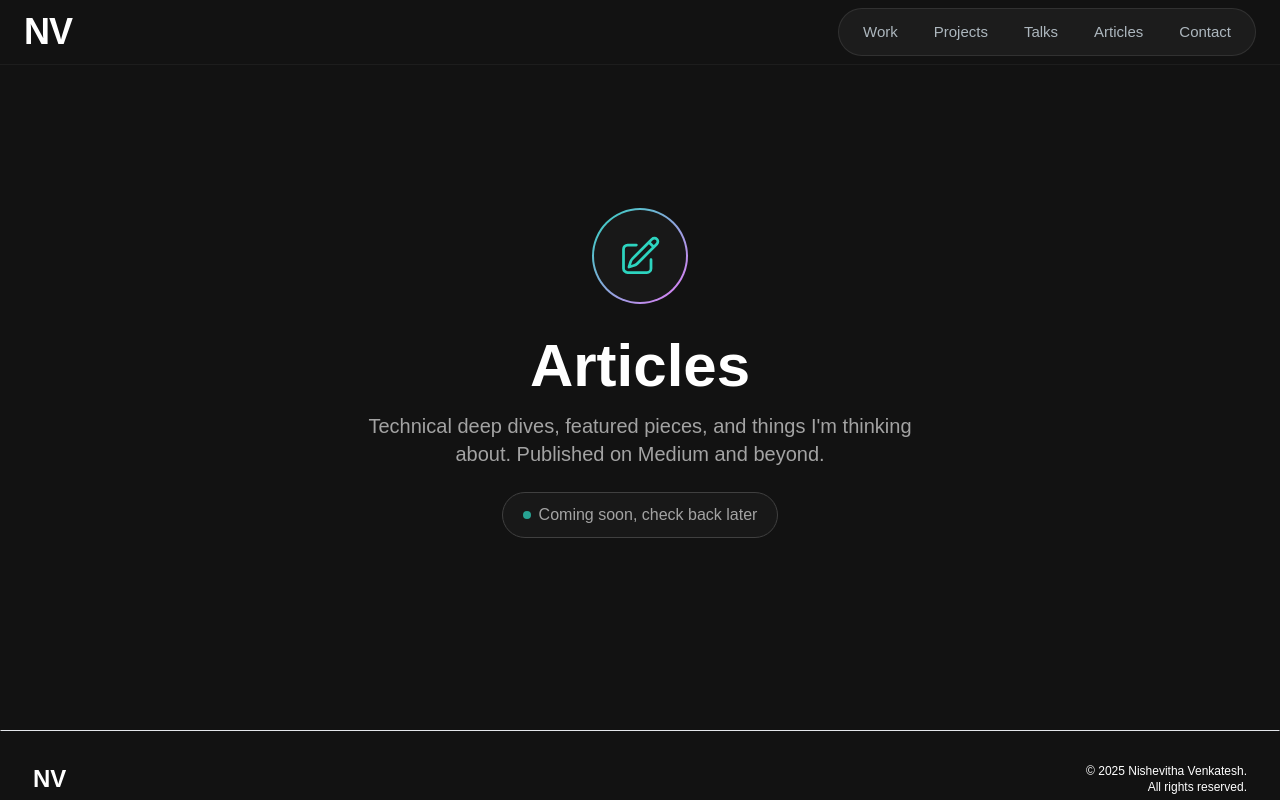
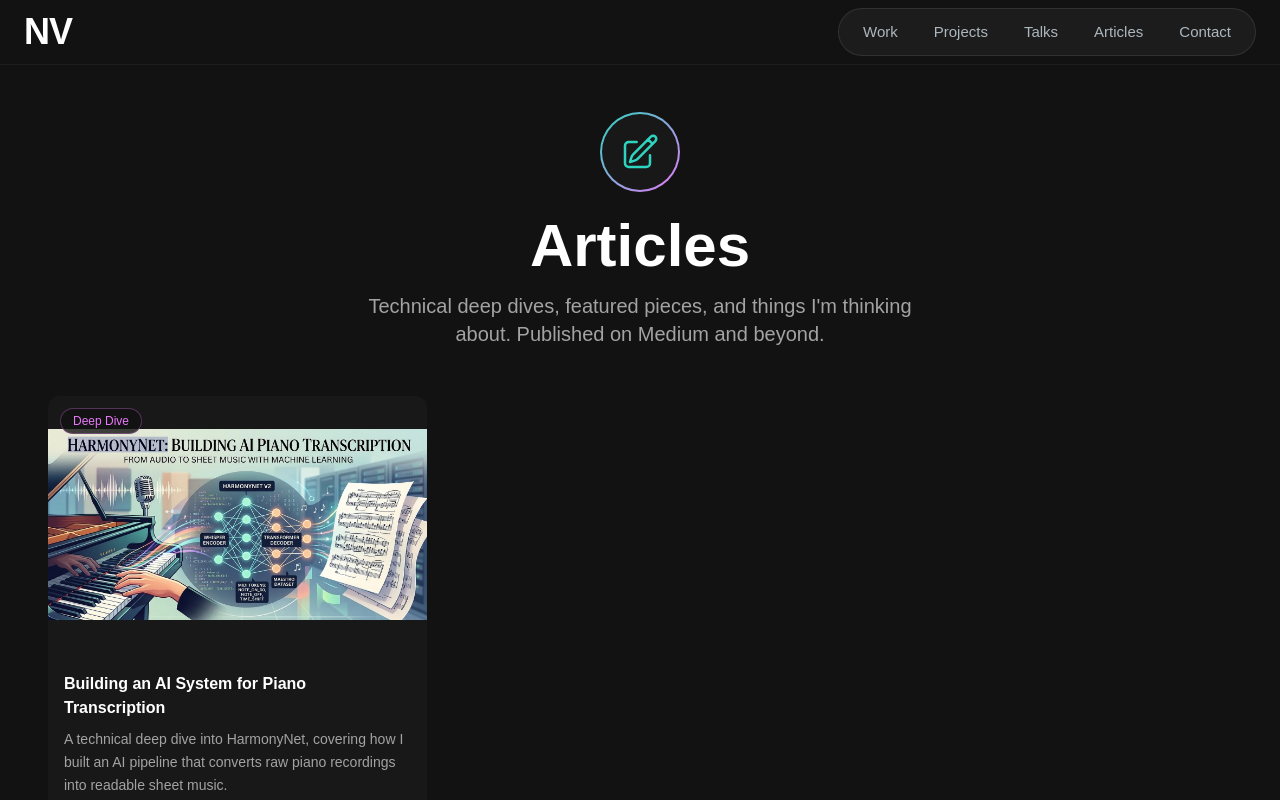
Before and after one commit to NishevithaV/Portfolio-App, a Next.js app: page /articles in a window 1280 px wide. Shown: the top 800 px of the page. Built offline with nearby package versions, Linux system fonts and the light colour scheme.

Commit message:
feat: add articles section with dynamic content and new TalkCard component

```diff
--- a/app/articles/page.js
+++ b/app/articles/page.js
@@ -1,6 +1,8 @@
 "use client"
 import Navbar from "../components/Navbar";
 import Footer from "../components/Footer";
+import TalkCard from "../components/TalkCard";
+import { ARTICLES } from "../constants";
 import { motion } from "framer-motion";
 import { PencilSquareIcon } from "@heroicons/react/24/outline";
 
@@ -8,54 +10,47 @@ export default function Articles() {
   return (
     <main className="flex min-h-screen flex-col bg-[#121212] pt-16">
       <Navbar />
-      <div className="container mx-auto px-6 sm:px-12 py-4 flex-1 flex flex-col">
+      <div className="container mx-auto px-6 sm:px-12 py-12 flex-1 flex flex-col">
         <motion.div
-          initial={{ opacity: 0, y: 30 }}
+          initial={{ opacity: 0, y: 20 }}
           animate={{ opacity: 1, y: 0 }}
-          transition={{ duration: 0.8 }}
-          className="flex flex-col items-center justify-center flex-1 text-center py-20 sm:py-32"
+          transition={{ duration: 0.7 }}
+          className="flex flex-col items-center text-center mb-12"
         >
-          <motion.div
-            initial={{ opacity: 0, scale: 0.8 }}
-            animate={{ opacity: 1, scale: 1 }}
-            transition={{ duration: 0.6, delay: 0.2 }}
-            className="mb-8"
-          >
-            <div className="inline-flex items-center justify-center w-20 h-20 sm:w-24 sm:h-24 rounded-full bg-gradient-to-br from-teal-400 to-fuchsia-400 p-[2px]">
-              <div className="flex items-center justify-center w-full h-full rounded-full bg-[#181818]">
-                <PencilSquareIcon className="w-9 h-9 sm:w-11 sm:h-11 text-teal-400" />
-              </div>
+          <div className="inline-flex items-center justify-center w-16 h-16 sm:w-20 sm:h-20 rounded-full bg-gradient-to-br from-teal-400 to-fuchsia-400 p-[2px] mb-6">
+            <div className="flex items-center justify-center w-full h-full rounded-full bg-[#181818]">
+              <PencilSquareIcon className="w-8 h-8 sm:w-10 sm:h-10 text-teal-400" />
             </div>
-          </motion.div>
+          </div>
 
-          <motion.h1
-            initial={{ opacity: 0, y: 20 }}
-            animate={{ opacity: 1, y: 0 }}
-            transition={{ duration: 0.7, delay: 0.3 }}
-            className="text-4xl sm:text-5xl lg:text-6xl font-bold text-white mb-4"
-          >
+          <h1 className="text-4xl sm:text-5xl lg:text-6xl font-bold text-white mb-4">
             Articles
-          </motion.h1>
+          </h1>
+          <p className="text-lg sm:text-xl text-neutral-400 max-w-xl">
+            Technical deep dives, featured pieces, and things I&apos;m thinking about. Published on Medium and beyond.
+          </p>
+        </motion.div>
 
-          <motion.p
-            initial={{ opacity: 0, y: 20 }}
-            animate={{ opacity: 1, y: 0 }}
-            transition={{ duration: 0.7, delay: 0.45 }}
-            className="text-lg sm:text-xl text-neutral-400 max-w-xl mb-6"
-          >
-            Technical deep dives, featured pieces, and things I&apos;m thinking about. Published on Medium and beyond.
-          </motion.p>
-
-          <motion.div
-            initial={{ opacity: 0, y: 20 }}
-            animate={{ opacity: 1, y: 0 }}
-            transition={{ duration: 0.7, delay: 0.6 }}
-            className="inline-flex items-center gap-2 px-5 py-2.5 rounded-full border border-neutral-700 bg-[#181818]"
-          >
-            <span className="w-2 h-2 rounded-full bg-teal-400 animate-pulse" />
-            <span className="text-neutral-400 text-sm sm:text-base">Coming soon, check back later</span>
-          </motion.div>
-        </motion.div>
+        <div className="grid grid-cols-1 sm:grid-cols-2 lg:grid-cols-3 gap-6">
+          {ARTICLES.map((article, index) => (
+            <motion.div
+              key={article.id}
+              initial={{ opacity: 0, y: 30 }}
+              animate={{ opacity: 1, y: 0 }}
+              transition={{ duration: 0.6, delay: index * 0.1 }}
+              className="h-full"
+            >
+              <TalkCard
+                title={article.title}
+                desc={article.desc}
+                img={article.img}
+                type={article.type}
+                link={article.link}
+                imgFit="contain"
+              />
+            </motion.div>
+          ))}
+        </div>
       </div>
       <Footer />
     </main>
--- a/app/components/TalkCard.jsx
+++ b/app/components/TalkCard.jsx
@@ -2,7 +2,7 @@ import React from 'react'
 import Link from 'next/link'
 import { ArrowTopRightOnSquareIcon } from "@heroicons/react/24/outline"
 
-const TalkCard = ({ title, desc, img, type, link }) => {
+const TalkCard = ({ title, desc, img, type, link, imgFit = "cover" }) => {
   const isLinked = link && link !== "#"
 
   const cardImage = (
@@ -10,9 +10,10 @@ const TalkCard = ({ title, desc, img, type, link }) => {
       className="h-56 md:h-64 rounded-t-xl relative group"
       style={{
         backgroundImage: `url(${img})`,
-        backgroundSize: "cover",
+        backgroundSize: imgFit,
         backgroundPosition: "center",
         backgroundRepeat: "no-repeat",
+        backgroundColor: "#181818",
       }}
     >
       {type && (
--- a/app/constants/index.js
+++ b/app/constants/index.js
@@ -114,6 +114,17 @@ export const PROJECTS = [
     },
 ];
 
+export const ARTICLES = [
+    {
+        id: 1,
+        title: "Building an AI System for Piano Transcription",
+        type: "Deep Dive",
+        desc: "A technical deep dive into HarmonyNet, covering how I built an AI pipeline that converts raw piano recordings into readable sheet music.",
+        img: "/images/article_images/harmonynet_article.webp",
+        link: "https://medium.com/@nishevitha.v/building-an-ai-system-for-piano-transcription-b9e20d7490a8",
+    },
+];
+
 export const TALKS = [
     {
         id: 1,
```
Also changed, not shown: public/images/article_images/harmonynet_article.webp (added).
